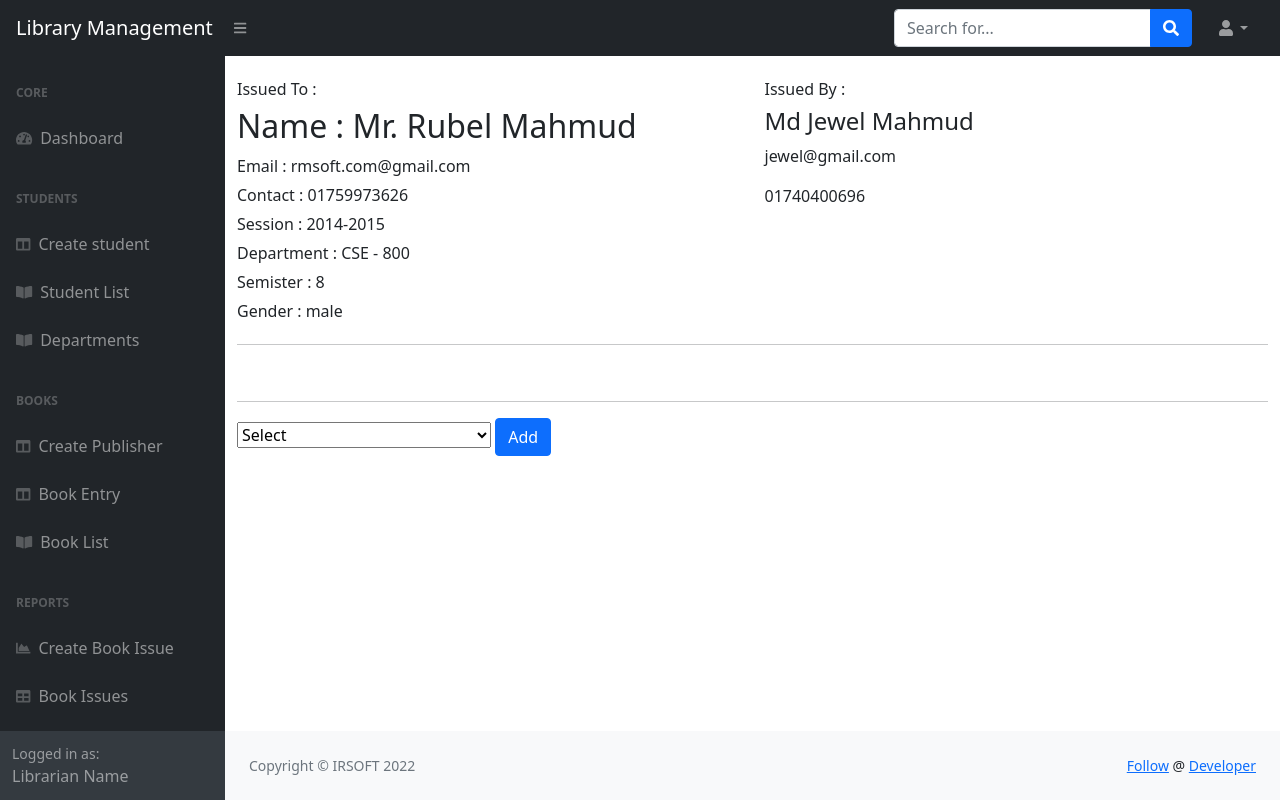
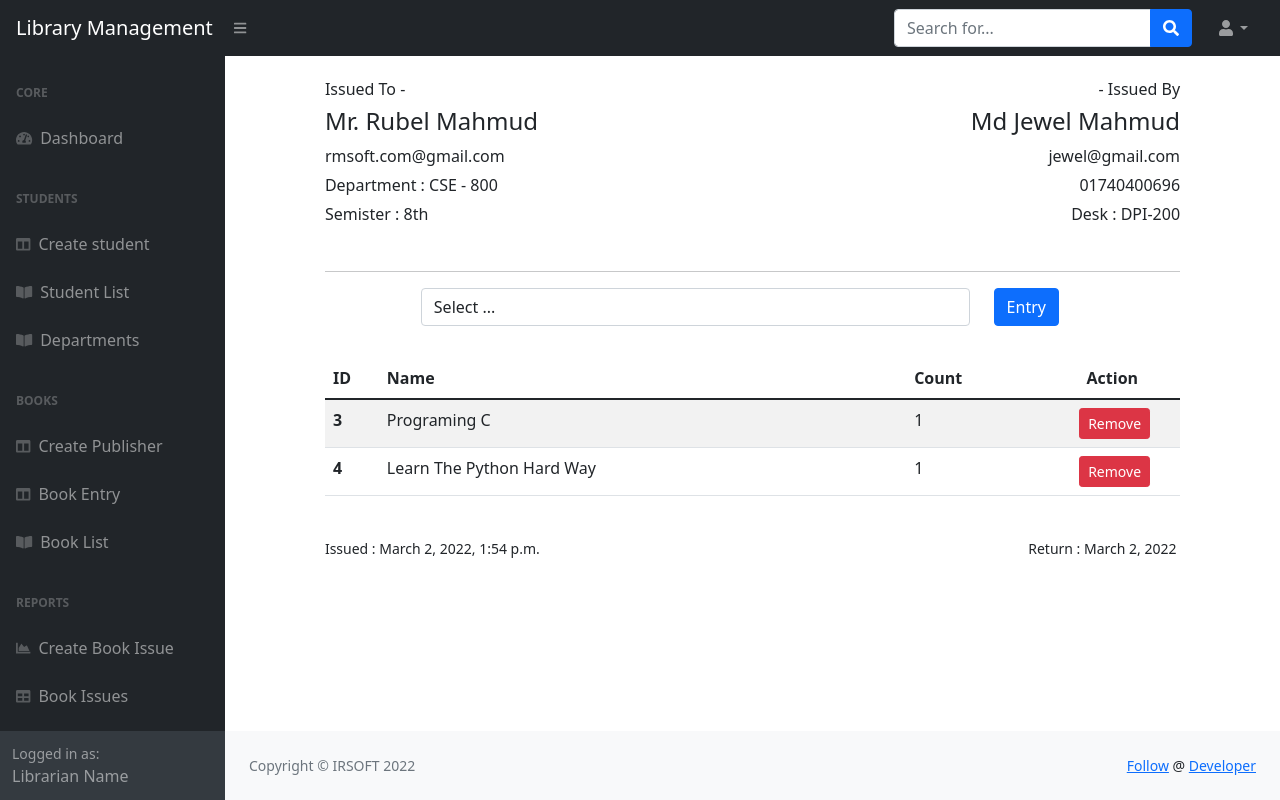
Before and after one commit to Rubel-Mahmud/LIBRARY_MANAGEMENT_SYS, a Django app: page /issues/1/update/ in a window 1280 px wide. Run offline with Django 4.2, Linux system fonts and the light colour scheme; data comes from the database, SQL or seed files in the repository; both versions use the stored data as it was after the commit; some libraries are stand-ins or nearby versions.

Commit message:
complete_issue view and template design complete

```diff
--- a/book_issues/urls.py
+++ b/book_issues/urls.py
@@ -1,8 +1,9 @@
 from django.urls import path
-from .views import create_issue, complete_issue, document_issue
+from .views import create_issue, complete_issue, document_issue, remove_issued_book
 
 urlpatterns = [
     path('<int:student_id>/create/', create_issue, name='create_issue'),
     path('<int:issue_id>/update/', complete_issue, name='complete_issue'),
-    path('<int:issue_id>/document/', document_issue, name='document_issue')
+    path('<int:issue_id>/document/', document_issue, name='document_issue'),
+    path('<int:issue_id>/remove/<int:book_id>/', remove_issued_book, name='remove_issued_book')
 ]
--- a/book_issues/views.py
+++ b/book_issues/views.py
@@ -38,6 +38,7 @@ def complete_issue(request, issue_id):
     books = Book.objects.filter(department=issue.student.department).filter(semister=issue.student.semister)
     queryset['books'] = books
     queryset['issue'] = issue
+    queryset['issued_books'] = issue.books.all()
     if request.method == "POST":
         book_id = request.POST.get('book')
         print('Book id : ', book_id)
@@ -46,8 +47,7 @@ def complete_issue(request, issue_id):
         issue.books.add(book)
         book.amount -= 1
         book.save()
-        print('issue books : ', issue.books.all())
-        return redirect('document_issue', issue_id)
+        # return redirect('document_issue', issue_id)
     return render(request, 'book_issues/complete_issue.html', queryset)
 
 
@@ -56,3 +56,11 @@ def document_issue(request, issue_id):
     context = {}
     context['issue'] = issue
     return render(request, 'book_issues/document_issue.html', context)
+
+def remove_issued_book(request, issue_id, book_id):
+    issue = BookIssue.objects.get(pk=issue_id)
+    book = Book.objects.get(pk=book_id)
+    issue.books.remove(book)
+    book.amount += 1
+    book.save()
+    return redirect('complete_issue', issue_id)
--- a/static/css/custom.css
+++ b/static/css/custom.css
@@ -2,6 +2,6 @@
     margin:0px 0px 5px 0px;
 }
 
-.librarian{
-    text-align = right;
+.librarian p{
+    margin:0px;
 }
--- a/templates/book_issues/complete_issue.html
+++ b/templates/book_issues/complete_issue.html
@@ -4,39 +4,111 @@
 <div class="container">
     <br>
     <div class="row">
-        <div class="col-md-6 student">
-            <h6>Issued To :</h6>
-            <h2>Name : {{ issue.student.name }}</h2>
-            <p>Email : {{ issue.student.email }}</p>
-            <p>Contact : {{ issue.student.mobile }}</p>
-            <p>Session : {{ issue.student.session }}</p>
+        <div class="col-md-1"></div>
+        <div class="col-md-5 student">
+            <h6>Issued To -</h6>
+            <h4>{{ issue.student.name }}</h4>
+            <p>{{ issue.student.email }}</p>
             <p>Department : {{ issue.student.department }}</p>
-            <p>Semister : {{ issue.student.semister }}</p>
-            <p>Gender : {{ issue.student.gender }}</p>
+            <p>Semister : {{ issue.student.semister }}th</p>
         </div>
-        <div class="col-md-6 librarian">
-            <h6>Issued By :</h6>
+        <div style="text-align:right;" class="col-md-5 librarian">
+            <h6>- Issued By</h6>
             <h4>{{ issue.librarian.name }}</h4>
-            <p>{{ issue.librarian.email }}</p>
-            <p>{{ issue.librarian.mobile }}</p>
+            <p style="margin-bottom:5px;">{{ issue.librarian.email }}</p>
+            <p style="margin-bottom:5px;">{{ issue.librarian.mobile }}</p>
+            <p style="margin-bottom:5px;">Desk : DPI-200</p>
+        </div>
+        <div class="col-md-1"></div>
+    </div>
+<br>
+    <div class="row">
+        <div class="col-md-1"></div>
+        <div class="col-md-10">
+            <hr width="100%">
+        </div>
+        <div class="col-md-1"></div>
+    </div>
+
+<!--<form method="POST">-->
+<!--    {% csrf_token %}-->
+<!--    <select name="book" class=" form-control">-->
+<!--        <option value="select" selected>Select</option>-->
+<!--    {% for book in books %}-->
+<!--        <option value="{{ book.pk }}">{{ book.name }} ({{ book.amount }})</option>-->
+<!--    {% endfor %}-->
+<!--    </select>-->
+<!--    <input type="submit" class="btn btn-primary" value="Add">-->
+<!--</form>-->
+<!--    <br>-->
+    <div class="container">
+        <div class="row">
+            <div class="col-md-2"></div>
+            <div class="col-md-8">
+
+                <form class="form-inline" method="POST">
+                    {% csrf_token %}
+                    <div class="row">
+                        <div class="col-md-10">
+                            <select name="book" class=" form-control">
+                                <option value="select" selected>Select ...</option>
+                            {% for book in books %}
+                                <option value="{{ book.pk }}">{{ book.name }} ({{ book.amount }})</option>
+                            {% endfor %}
+                            </select>
+                        </div>
+                        <div class="col-md-2">
+                            <button type="submit" class="btn btn-primary mb-2">Entry</button>
+                        </div>
+                    </div>
+                </form>
+
+            </div>
+            <div class="col-md-2"></div>
         </div>
     </div>
-<hr>
-
-<br>
-<hr>
-
-<form method="POST">
-    {% csrf_token %}
-    <select name="book">
-        <option value="select" selected>Select</option>
-    {% for book in books %}
-        <option value="{{ book.pk }}">{{ book.name }} ({{ book.amount }})</option>
-<!--      <input type="checkbox" id="vehicle1" name="{{ book.pk }}" value="Bike">-->
-<!--      <label for="vehicle1"> {{ book.name }}</label><br>-->
-    {% endfor %}
-    </select>
-    <input type="submit" class="btn btn-primary" value="Add">
-</form>
+    <br>
+    <div class="row">
+        <div class="col-md-1"></div>
+        <div class="col-md-10">
+            <table class="table table-striped">
+              <thead>
+                <tr>
+                  <th scope="col">ID</th>
+                  <th scope="col">Name</th>
+                  <th scope="col" style="padding-left:100px;"></th>
+                  <th scope="col">Count</th>
+                  <th scope="col" style="text-align:right;padding-right:42px;">Action</th>
+                </tr>
+              </thead>
+              <tbody>
+              {% for book in issued_books %}
+                <tr>
+                  <th scope="row">{{ book.id }}</th>
+                  <td>{{ book.name }}</td>
+                  <td></td>
+                  <td>1</td>
+                  <td style="text-align:right;padding-right:30px;">
+                      <a href="{% url 'remove_issued_book' issue.pk book.pk %}" class="btn btn-sm btn-danger">Remove</a>
+                  </td>
+                </tr>
+              {% endfor %}
+              </tbody>
+            </table>
+        </div>
+        <div class="col-md-1"></div>
+    </div>
+    <br>
+    <div class="row">
+        <div class="col-md-1"></div>
+        <div class="col-md-3">
+            <small>Issued : {{ issue.issue_date }}</small>
+        </div>
+        <div class="col-md-5"></div>
+        <div class="col-md-2">
+            <small style="text-align:right;">Return : {{ issue.issue_date.date }}</small>
+        </div>
+        <div class="col-md-1"></div>
+    </div>
 </div>
 {% endblock content %}
--- a/templates/librarians/home.html
+++ b/templates/librarians/home.html
@@ -48,7 +48,7 @@
     <div class="card mb-4">
         <div class="card-header">
             <i class="fas fa-table me-1"></i>
-            DataTable Example
+            Students
         </div>
         <div class="card-body">
             <table id="datatablesSimple">
@@ -81,8 +81,8 @@
                             <td>{{ student.semister }}</td>
                             <td>{{ student.mobile }}</td>
                             <td class="text-center">
-                                <a href="{% url 'create_issue' student.pk %}"><button class="btn btn-primary">Create Issue</button></a>
-                                <a href="#"><button class="btn btn-primary">View Profile</button></a>
+                                <a href="{% url 'create_issue' student.pk %}"><button class="btn btn-sm btn-primary">Create Issue</button></a>
+                                <a href="#"><button class="btn btn-sm btn-primary">View Profile</button></a>
                             </td>
                         {% endfor %}
                     </tr>
```
Also changed, not shown: db.sqlite3.
